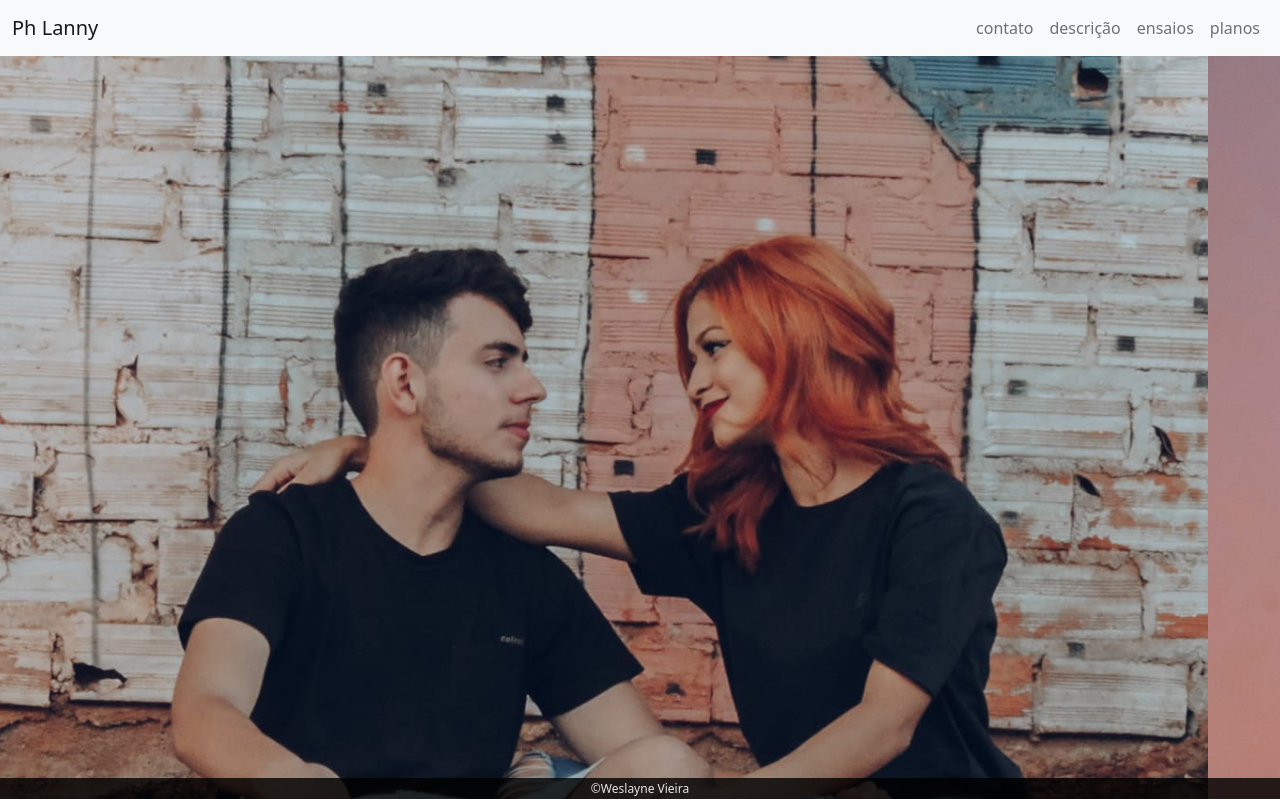
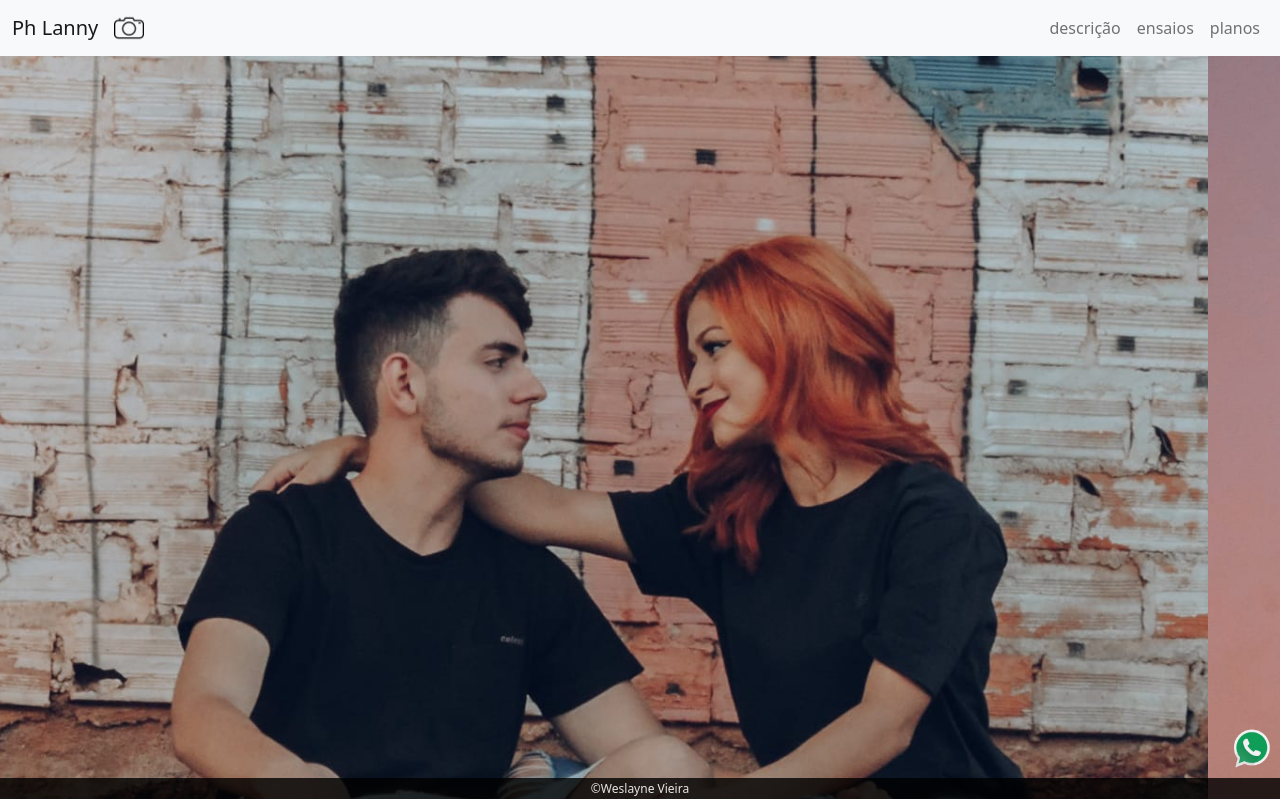
Before and after one commit to julioreisdev/phlanny, a plain HTML site: page index.html in a window 1280 px wide. Shown: the top 799 px of the page. Drawn offline with nearby package versions, Linux system fonts and the light colour scheme.

Commit message:
Adding news contacts

```diff
--- a/index.html
+++ b/index.html
@@ -12,13 +12,15 @@
   <header class="fixed-top">
     <nav class="navbar navbar-expand-lg navbar-light bg-light">
       <div class="container-fluid">
-        <a class="navbar-brand" href="#">Ph Lanny</a>
+        <div class="logo">
+          <a class="navbar-brand" href="#">Ph Lanny</a>
+          <img class="foto-logo" src="static/img/logo.png" alt="Logo PH LANNY">
+        </div>
         <button class="navbar-toggler" type="button" data-bs-toggle="collapse" data-bs-target="#navbarNavAltMarkup" aria-controls="navbarNavAltMarkup" aria-expanded="false" aria-label="Toggle navigation">
           <span class="navbar-toggler-icon"></span>
         </button>
         <div class="collapse navbar-collapse justify-content-end" id="navbarNavAltMarkup">
           <div class="navbar-nav">
-            <a class="nav-link" href="#">contato</a>
             <a class="nav-link" href="#descricao">descrição</a>
             <a class="nav-link" href="#ensaios">ensaios</a>
             <a class="nav-link" href="#planos">planos</a>
@@ -66,7 +68,7 @@
       <nav class="planos__nav">
         <h2 class="planos__chamada">Planos</h2>
         <ul class="planos__itens">
-          <a href="#contato" class="planos__link">
+          <a href="https://www.instagram.com/v.lannyy/" class="planos__link">
             <li class="planos__item">
               <div class="planos__item--foto planos--plano1"></div>
               <h3 class="plano--tipo">R$ 45,00</h3>
@@ -77,7 +79,7 @@
               </ul>
             </li>
           </a>
-          <a href="#contato" class="planos__link">
+          <a href="https://www.instagram.com/v.lannyy/" class="planos__link">
             <li class="planos__item">
               <div class="planos__item--foto planos--plano2"></div>
               <h3 class="plano--tipo">R$ 75,00</h3>
@@ -88,7 +90,7 @@
               </ul>
             </li>
           </a>
-          <a href="#contato" class="planos__link">
+          <a href="https://www.instagram.com/v.lannyy/" class="planos__link">
             <li class="planos__item">
               <div class="planos__item--foto planos--plano3"></div>
               <h3 class="plano--tipo">PREMIUM</h3>
@@ -102,6 +104,9 @@
         </ul>
       </nav>
     </section>
+    <section class="link-contato">
+      <a href="https://wa.me/+5586981616420?text=Ol%C3%A1!%20:)%20vamos%20marcar%20um%20ensaio%20fotogr%C3%A1fico?"><div class="icone-contato"></div></a>
+    </section>
   </main>
 
   <footer class="rodape">
--- a/static/css/style.css
+++ b/static/css/style.css
@@ -11,6 +11,17 @@ a {
     background-position: center;
     background-repeat: no-repeat;
     background-size: cover;
+}
+
+/*  */
+.logo {
+    display: flex;
+    flex-direction: row;
+    align-items: center;
+}
+
+.foto-logo {
+    width: 30px;
 }
 
 /*  */
@@ -97,6 +108,21 @@ a {
     text-align: center;
 }
 
+/*  */
+
+.icone-contato {
+    width: 40px;
+    height: 40px;
+    position: fixed;
+    bottom: 2rem;
+    right: 0.5rem;
+
+    background-image: url("../img/WhatsApp-icon.png");
+    background-position: center;
+    background-repeat: no-repeat;
+    background-size: cover;
+}
+
 @media screen and (max-width: 1024px) {
     .planos__nav {
         width: 100%;
```
Also changed, not shown: static/img/WhatsApp-icon.png (added), static/img/logo.png (added).
